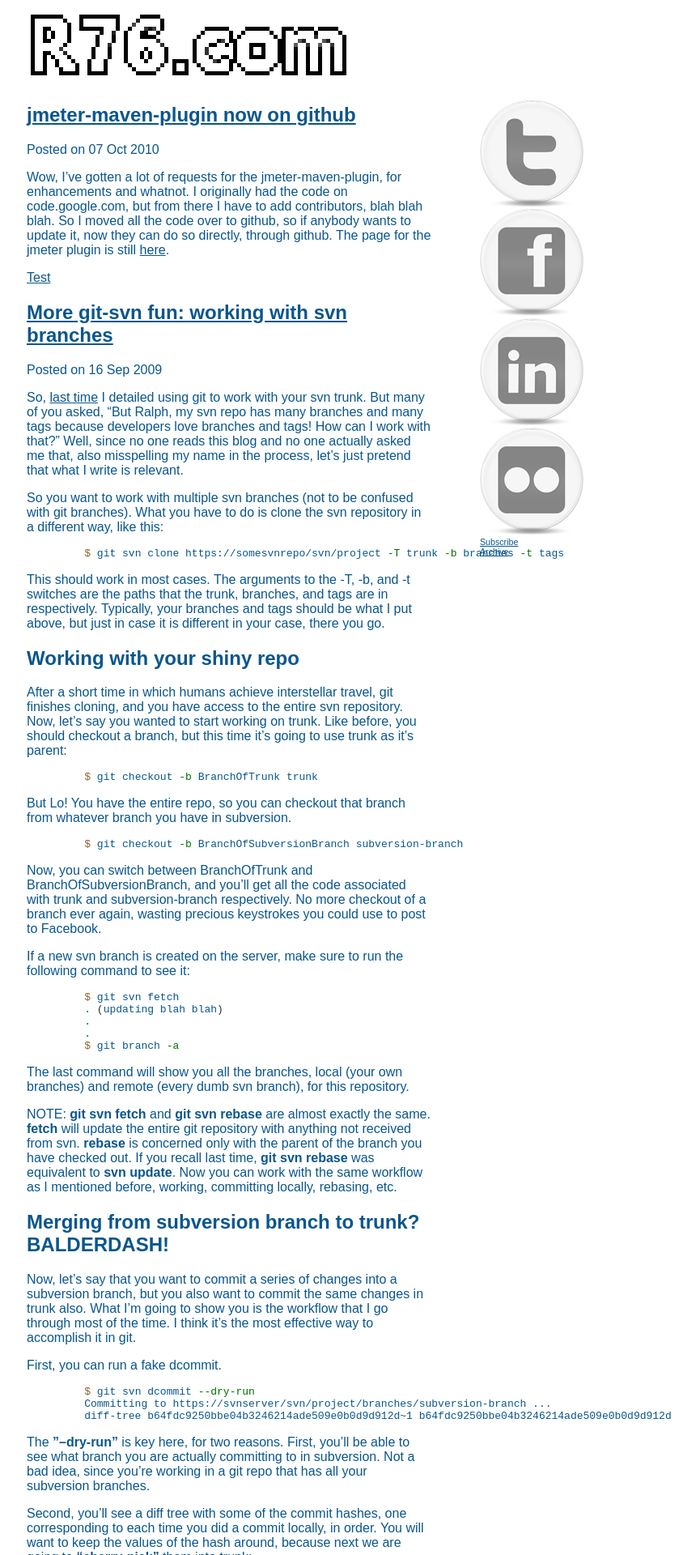
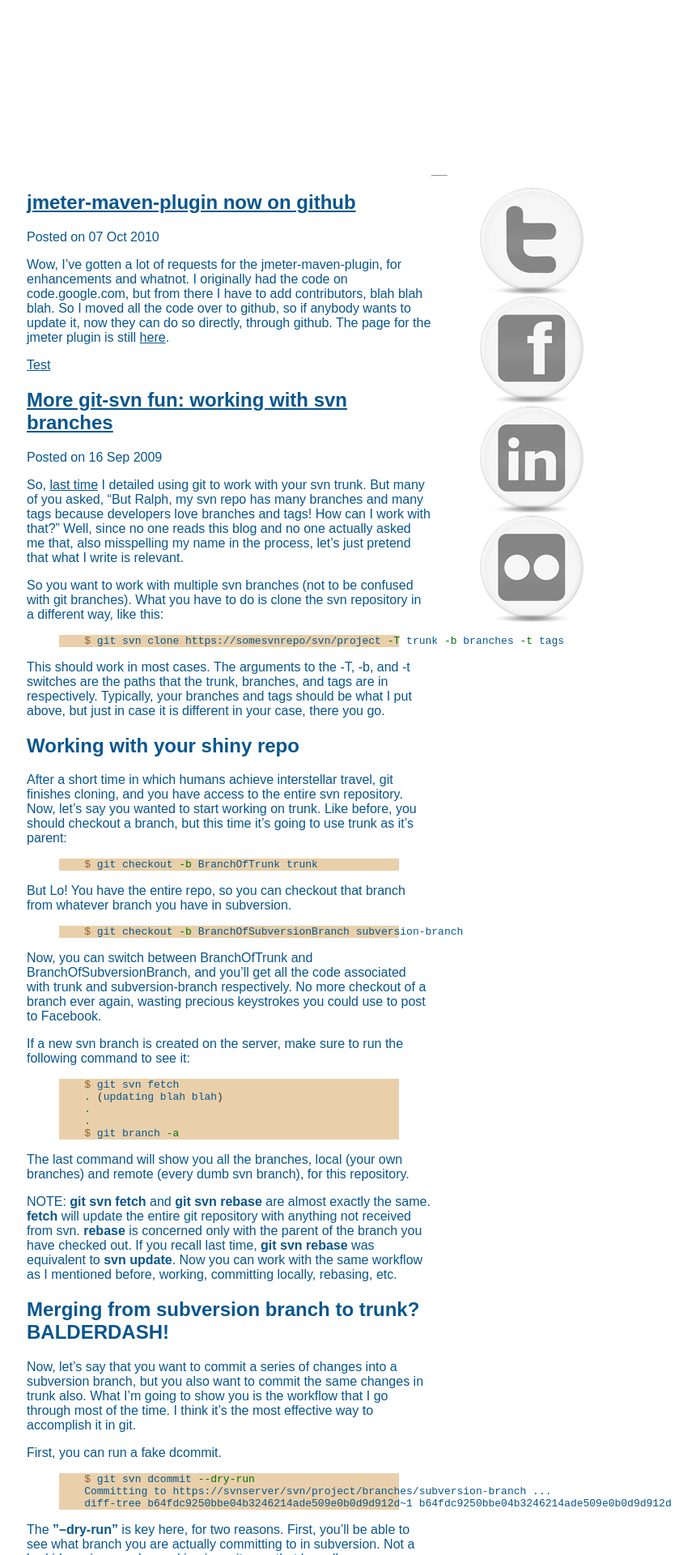
Before and after one commit to Ronnie76er/ronalleva, a Jekyll site: the page built from index.html, in a window 1280 px wide. Shown: the top 1920 px of the page at 81% size, without its empty margins (247-1107 px from the left). Built offline with Jekyll 4.4.1, drawn with Linux system fonts in a browser that asks for light colours; some web fonts are replaced; Markdown is read by kramdown in place of the engine named in the settings; comment, search, counter and statistics services are not loaded; some of the changed text lies outside the part shown.

Commit message:
Major changes to the styles per alisonmaehinch.com

```diff
--- a/_layouts/default.html
+++ b/_layouts/default.html
@@ -14,12 +14,17 @@ title: This is a blog
             <li><a href="http://www.facebook.com/Ronnie76er"><img src="/images/facebook-circle.png"></a> </li>
             <li><a href="http://www.linkedin.com/pub/ron-alleva/3/552/5ba"><img src="/images/linkedin-circle.png"></a> </li>
             <li><a href="http://www.flickr.com/photos/ronnie76er/"><img src="/images/flickr-circle.png"></a> </li>
-            <li><a href="http://feeds.feedburner.com/RonAllevaBlog">Subscribe</a></li>
-            <li><a href="/archive.html">Archive</a></li>
         </ul>
     </div>
 </div>
 <div class="posts">
 
 {{content}}
+
+<hr/>
+<div class="footer">
+    <span class="copyright">Copyright &copy; 2008-2011 Ron Alleva</span>
+    <span class="design-by">Designed by <a href="http://alisonmaehinch.com">AlisonMaeHinch.com</a></span>
 </div>
+
+</div>
--- a/_layouts/main.html
+++ b/_layouts/main.html
@@ -6,13 +10,33 @@
     </head>
 
     <body>
-
-        <div id="container">
-            <div id="blogtitle">
-                <a href="/"><img src="/images/R76er.png"></a>
+        <div>
+            <div class="blog-title-div">
+                <table style="width: 100%; height: 100%; padding: 0">
+                    <tr></tr>
+                    <tr>
+                        <td style="height: 100px">
+                            <a href="/">
+                                <div class="blog-title-string">
+                                    <div id="title1" class="background-title title">{{ page.blog-title }}</div>
+                                    <div id="title2" class="background-title title">{{ page.blog-title }}</div>
+                                    <div id="title3" class="background-title title">{{ page.blog-title }}</div>
+                                    <div id="title4" class="foreground-title title">{{ page.blog-title }}</div>
+                                </div>
+                            </a>
+                        </td>
+                        <td class="top-links">
+                            <a href="http://feeds.feedburner.com/RonAllevaBlog">Subscribe</a> |
+                            <a href="/archive.html">Archive</a>
+                        </td>
+                    </tr>
+                </table>
             </div>
 
-            {{content}}
+            <div id="container">
+                {{content}}
+                <hr/>
+            </div>
         </div>
     </body>
 </html>
--- a/css/styles.css
+++ b/css/styles.css
@@ -11,6 +11,60 @@
 .posttitle {
 	color: 09568d;
 }
+
+.blog-title-div{
+	background-color: 2799e9;
+	height: 200px;
+
+}
+
+.blog-title-string{
+	position: relative;
+	color: white;
+	font-size: 8em;
+	width: 100%;
+	height: 100%;
+}
+
+.title{
+	position: absolute;
+	margin: 0;
+}
+
+.top-links{
+	color: white;
+	width: 150px;
+	vertical-align: bottom;
+}
+
+.blog-title-div a{
+	color: white;
+	text-decoration:none;
+}
+
+.background-title{
+	opacity: .15;
+}
+
+.foreground-title{
+	opacity: .5;
+}
+
+.blog-title-string #title1{
+	left: -5px;
+}
+
+.blog-title-string #title2{
+	left: 5px;
+}
+
+.blog-title-string #title3{
+	top: -7px;
+}
+
+.blog-title-string #title4{
+}
+
 
 #container{
 	margin-left: auto;
@@ -28,6 +82,19 @@
 	font-size: 8pt;
 }
 
+.footer{
+	font-size: .75em;
+}
+
+.design-by{
+	text-align: right;
+	float: right;
+}
+
+.copyright{
+	text-align: left;
+}
+
 body{
 	background-color: white;
 	color: 09568d;
@@ -35,12 +102,12 @@ body{
 }
 
 blockquote{
-	background: #969985;
+	background: #c2d9e9;
 	font: italic;
 }
 
 a {
-	color: 09568d;
+	color: #09568d;
 }
 
 code {
--- a/css/syntax.css
+++ b/css/syntax.css
@@ -1,5 +1,5 @@
 .highlight .hll { background-color: #ffffcc }
-.highlight  { background: #ffffff; }
+.highlight  { background: #e9d0ab; }
 .highlight .c { color: #808080 } /* Comment */
 .highlight .err { color: #F00000; background-color: #F0A0A0 } /* Error */
 .highlight .k { color: #008000; font-weight: bold } /* Keyword */
```
Also changed, not shown: other parts of _layouts/main.html (+4 -0 lines).
